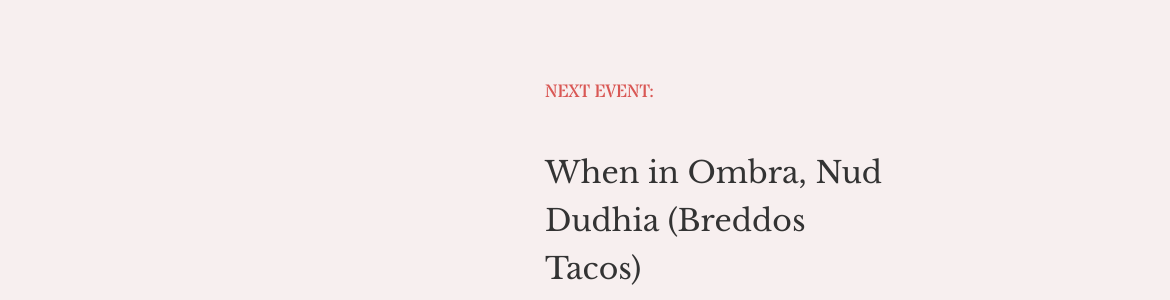
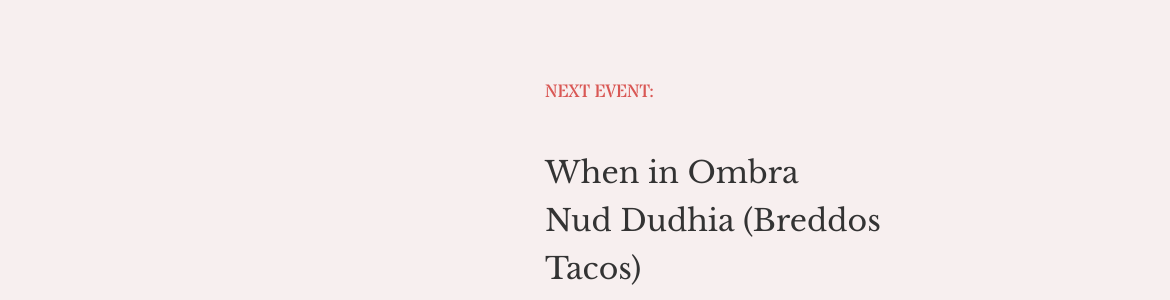
Before and after one commit to binghongcha/ombra.github.io, a plain HTML site: page index.html in a window 1280 px wide. Shown: the part 1380-1680 px from the top of the page, 110-1280 px from the left. Drawn offline with nearby package versions, Linux system fonts and the light colour scheme; a script that the page names is missing.

Commit message:
Update index.html
brake

```diff
--- a/index.html
+++ b/index.html
@@ -158,7 +158,7 @@ ga('send', 'pageview');
               <div class="col-lg-4 col-lg-offset-1 col-sm-4 col-sm-offset-1 col-md-4 col-md-offset-1 col-xs-10 col-xs-offset-1">
                 <h2 >NEXT EVENT:</h2>
 <br>
-                <h6>When in Ombra, Nud Dudhia (Breddos Tacos)</h6>
+                <h6>When in Ombra <br> Nud Dudhia (Breddos Tacos)</h6>
                 <!--
                 <div id="mc_embed_signup">
                     <form action="https://restaurant.us16.list-manage.com/subscribe/post?u=9d16b906f59e88aabe75f0bcb&amp;id=5bc6fffdd8" method="post" id="mc-embedded-subscribe-form" name="mc-embedded-subscribe-form" class="validate" target="_blank" novalidate>
```
